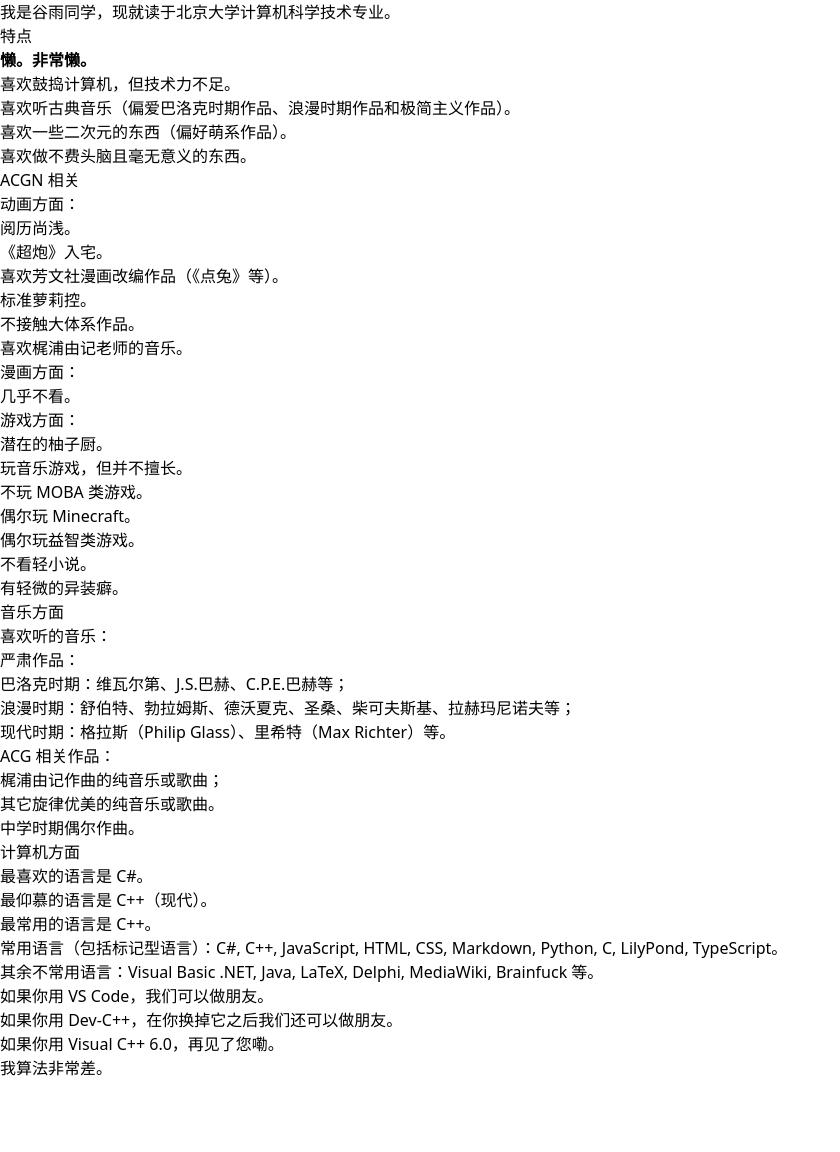
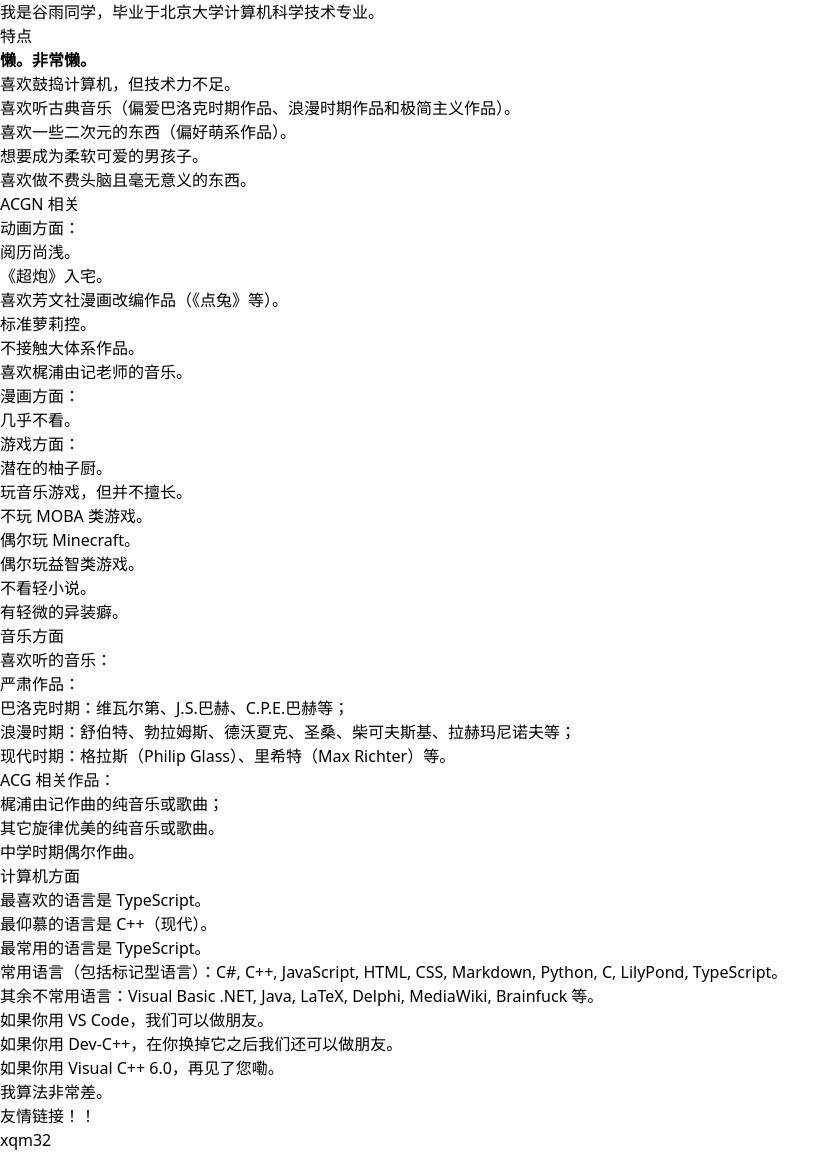
Before and after one commit to guyutongxue/guyutongxue.github.io, an Astro site: page /blogs/intro in a window 1280 px wide. Shown: the whole page, without its empty margins (0-840 px from the left). Before the commit the page ends 1080 px from the top, so only its background shows below. Built offline with nearby package versions, Linux system fonts and the light colour scheme; Astro itself is replaced by a stand-in of ours; some packages are replaced by stand-ins of ours.

Commit message:
ok, lets do that

```diff
--- a/src/content/blogs/intro.md
+++ b/src/content/blogs/intro.md
@@ -2,7 +2,7 @@
 title: 关于我
 ---
 
-我是谷雨同学，现就读于北京大学计算机科学技术专业。
+我是谷雨同学，毕业于北京大学计算机科学技术专业。
 
 ## 特点
 
@@ -10,6 +10,7 @@
 - 喜欢鼓捣计算机，但技术力不足。
 - 喜欢听古典音乐（偏爱巴洛克时期作品、浪漫时期作品和极简主义作品）。
 - 喜欢一些二次元的东西（偏好萌系作品）。
+- 想要成为柔软可爱的男孩子。
 - 喜欢做不费头脑且毫无意义的东西。
 
 ### ACGN 相关
@@ -46,9 +47,9 @@
 
 ### 计算机方面
 
-- 最喜欢的语言是 C#。
+- 最喜欢的语言是 TypeScript。
 - 最仰慕的语言是 C++（现代）。
-- 最常用的语言是 C++。
+- 最常用的语言是 TypeScript。
 - 常用语言（包括标记型语言）：C#, C++, JavaScript, HTML, CSS, Markdown, Python, C, LilyPond, TypeScript。
 - 其余不常用语言：Visual Basic .NET, Java, LaTeX, Delphi, MediaWiki, Brainfuck 等。
 
@@ -57,3 +58,7 @@
 - 如果你用 Visual C++ 6.0，再见了您嘞。
 
 - 我算法非常差。
+
+## 友情链接！！
+
+- [xqm32](https://xqm32.org)
```
